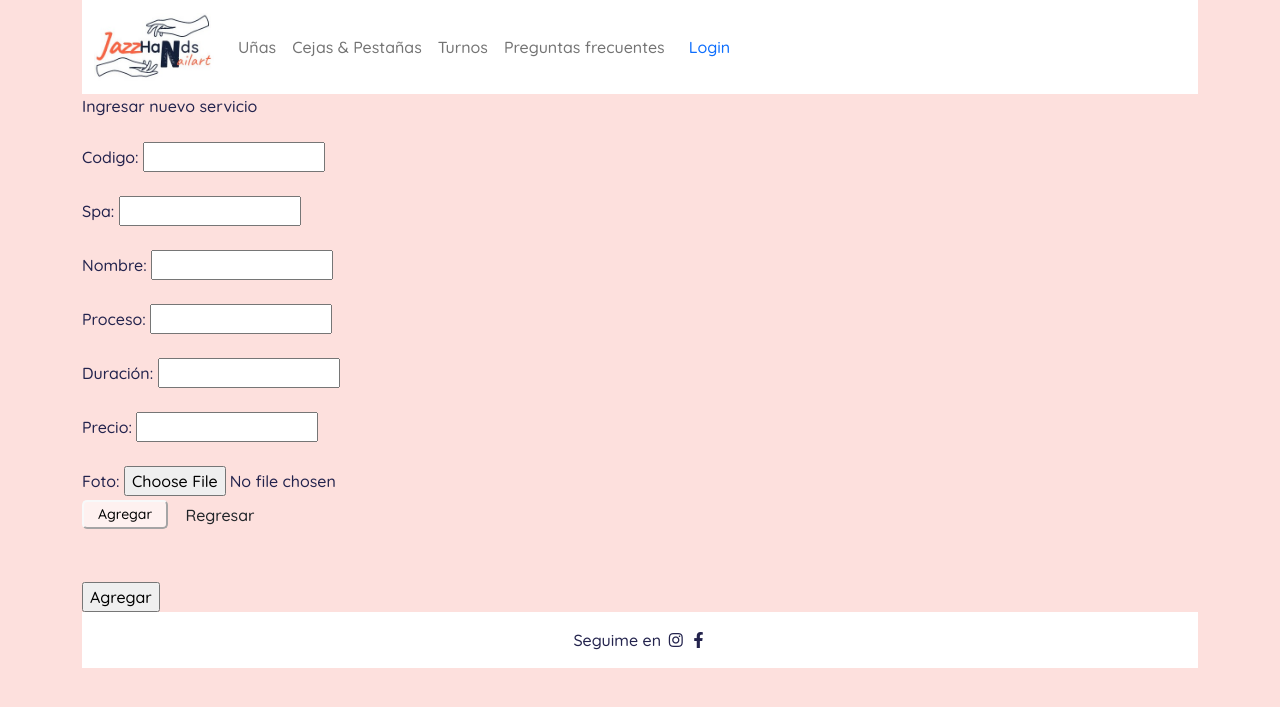
After one commit to laurarianio/JazzHands, a Flask app: template sistemaGestion/templates/servicios/create.html in a window 1280 px wide. The commit adds this page. Shown: the top 707 px of the page. Run offline with Flask 2, Linux system fonts and the light colour scheme; the template is opened without the code that fills it, so the values that code supplies are empty.

Commit message:
Hago el push con create y botones

```diff
--- a/sistemaGestion/static/CSS/estilos.css
+++ b/sistemaGestion/static/CSS/estilos.css
@@ -152,6 +152,17 @@ h1 {
     border-radius: 1em;
 }
 
+.servicioBoton {
+    padding-top: 0.15em;
+    padding-bottom: 0.15em;
+    padding-left: 1em;
+    padding-right: 1em;
+    color:black;
+    background-color: rgba(255, 255, 255, 0.56);
+    border-radius: 5px;
+
+}
+
 .title {
     max-width: 300px;
     margin-bottom: 1em;
--- /dev/null
+++ b/sistemaGestion/templates/servicios/create.html
@@ -0,0 +1,53 @@
+{% include 'header.html' %}
+<b-card-header>
+    Ingresar nuevo servicio
+</b-card-header>
+
+    <form method="post" action="/store" enctype="multipart/form-data">
+        <br>
+        <div class="form-group">
+            <label for="txtId">Codigo:</label>
+             <input id="txtId" class="formcontrol" type="number" name="txtId">
+        </div>
+        <br>
+        <div class="form-group">
+            <label for="txtSpa">Spa:</label>
+            <input id="txtSpa" class="formcontrol" type="text" name="txtSpa">
+        </div>
+        <br>
+        <div class="form-group">
+            <label for="txtNombre">Nombre:</label>
+             <input id="txtNombre" class="formcontrol" type="text" name="txtNombre">
+        </div>
+        <br>
+        <div class="form-group">
+            <label for="txtProceso">Proceso:</label>
+             <input id="txtProceso" class="formcontrol" type="text" name="txtProceso">
+        </div>
+        <br>
+        <div class="form-group">
+            <label for="txtDuracion">Duración:</label>
+             <input id="txtDuracion" class="formcontrol" type="text" name="txtDuracion">
+        </div>
+
+        <br>
+        <div class="form-group">
+            <label for="txtPrecio">Precio:</label>
+             <input id="txtPrecio" class="formcontrol" type="number" name="txtPrecio">
+        </div>
+        <br>
+        <div class="form-group">
+            <label for="txtFoto">Foto:</label>
+            <input id="txtFoto" class="formcontrol" type="file" name="txtFoto">
+        </div>
+
+        <div class="form-group">
+            <input type="submit" class="servicioBoton btn-light btn-sm" value="Agregar">
+            <a href="{{url_for('index')}}" class="btn btnprimary">Regresar</a>
+        </div>
+        <br>
+        <br>
+        <input type="submit" value="Agregar"
+
+
+{% include 'footer.html' %}
--- a/sistemaGestion/templates/servicios/gestion.html
+++ b/sistemaGestion/templates/servicios/gestion.html
@@ -22,7 +22,11 @@
             <td>{{servicio[3]}}</td>
             <td>{{servicio[4]}}</td>
             <td>{{servicio[5]}}</td>
-            <td>Editar | Eliminar</td>
+
+            <td>
+                <a class="servicioBoton btn-light btn-sm" href="/edit/{{servicio[0]}}">Editar</a> |
+                <a class="servicioBoton btn-light btn-sm" onclick="return confirm('¿Desea borrar al empleado?')" href="/destroy/{{servicio[0]}}">Eliminar</a>
+            </td>
         </tr>
         {% endfor %}
     </tbody>
```
